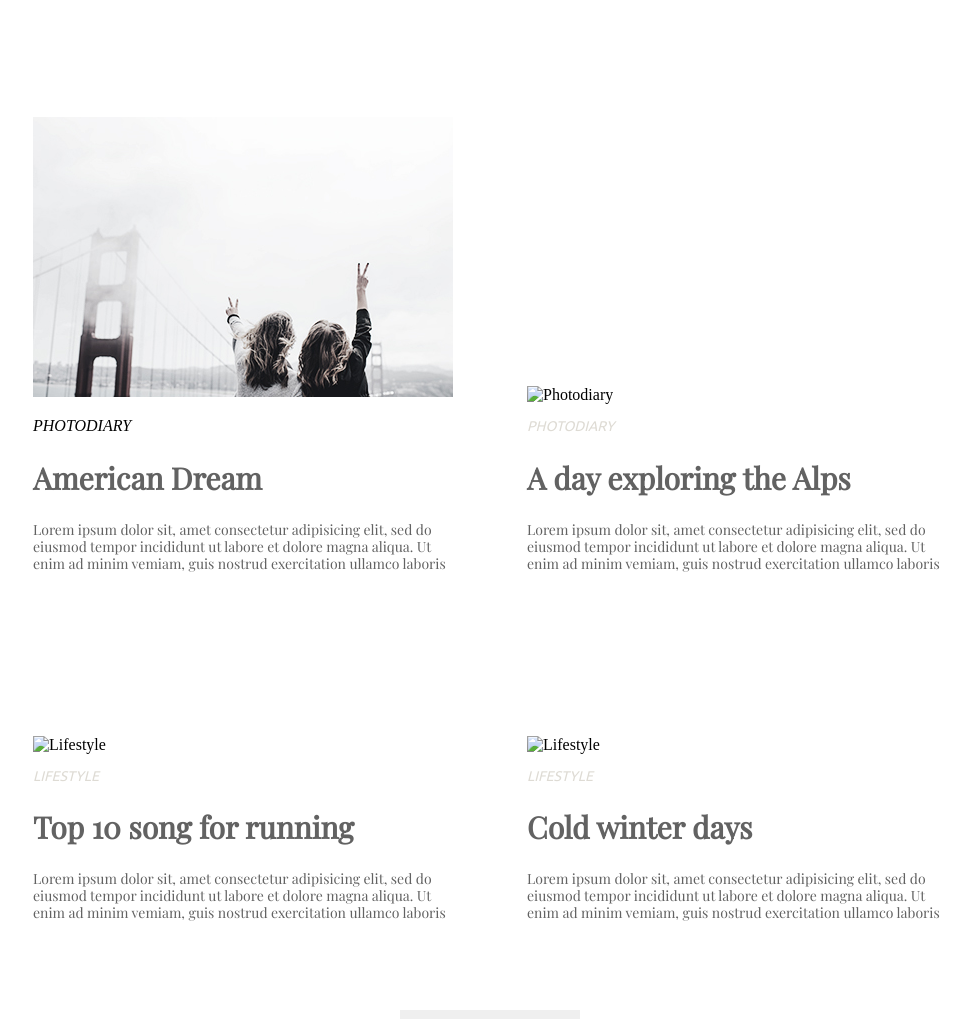
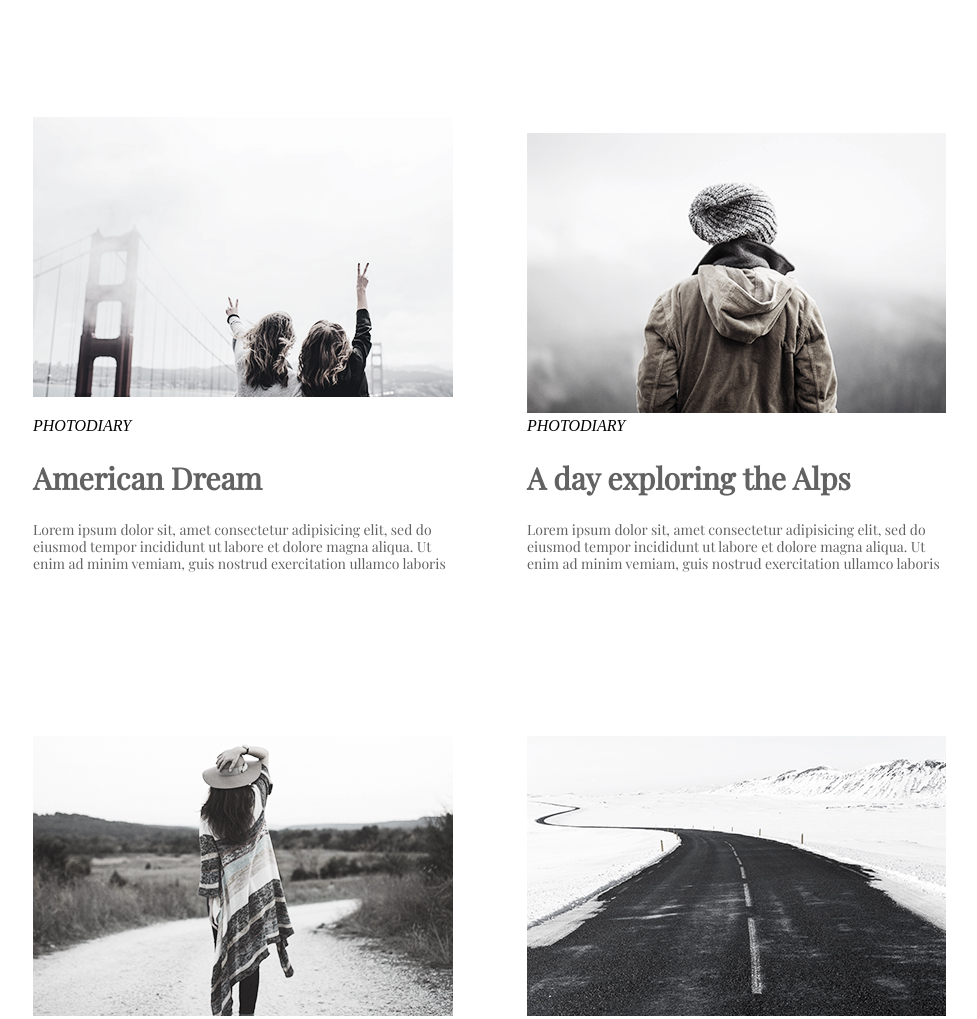
Before and after one commit to OlgaRybka/goit-fe-course, a plain HTML site: page html - css/module-3/index.html in a window 1280 px wide. Shown: the part 600-1619 px from the top of the page, without its empty margins (150-1127 px from the left). Drawn offline with nearby package versions, Linux system fonts and the light colour scheme.

Commit message:
fixed mistakes

```diff
--- a/html - css/module-3/index.html
+++ b/html - css/module-3/index.html
@@ -22,37 +22,37 @@
     <main>
     <div class="container">
 <article>
-  <img src="./Img/Img1.jpg" alt="Lifestyle">
+  <img src="./img/Img1.jpg" alt="Lifestyle">
    <p class = "description"><i>LIFESTYLE</i></p>
     <h2 class ="title"> <b>More than just a music festival </b> </h2>
     <p class ="about">Lorem ipsum dolor sit, amet consectetur adipisicing elit, sed do eiusmod tempor incididunt ut labore et dolore magna aliqua. Ut enim ad minim vemiam, guis nostrud exercitation ullamco laboris </p>
 </article>
 <article class ="second">
-   <img src="./Img/Img2.jpg" alt="Lifestyle">
+   <img src="./img/Img2.jpg" alt="Lifestyle">
    <p class = "description"><i>LIFESTYLE</i></p>
     <h2 class ="title"> <b> Life tastes better with coffee </b> </h2>
     <p class ="about">Lorem ipsum dolor sit, amet consectetur adipisicing elit, sed do eiusmod tempor incididunt ut labore et dolore magna aliqua. Ut enim ad minim vemiam, guis nostrud exercitation ullamco laboris</p>
 </article>
 <article >
-    <img src="./Img/Img3.jpg" alt="Photodiary">
+   <img src="./img/Img3.jpg" alt="Photodiary">
    <p class = |"description"><i>PHOTODIARY</i></p>
     <h2 class ="title"> <b> American Dream </b></h2>
     <p class ="about"> Lorem ipsum dolor sit, amet consectetur adipisicing elit, sed do eiusmod tempor incididunt ut labore et dolore magna aliqua. Ut enim ad minim vemiam, guis nostrud exercitation ullamco laboris </p>
 </article>
 <article class ="second">
-    <img src=".Img/Img4.jpg" alt="Photodiary">
+    <img src="./Img/Img4.jpg" alt="Photodiary>
    <p class = "description"><i>PHOTODIARY</i></p>
     <h2 class ="title"><b>A day exploring the Alps</b></h2>
     <p class ="about"> Lorem ipsum dolor sit, amet consectetur adipisicing elit, sed do eiusmod tempor incididunt ut labore et dolore magna aliqua. Ut enim ad minim vemiam, guis nostrud exercitation ullamco laboris </p>
 </article>
 <article >
-    <img  src=".Img/Img5.jpg" alt="Lifestyle" >
+    <img src="./Img/Img5.jpg" alt="Lifestyle">
    <p class = "description"><i>LIFESTYLE</i></p>
     <h2 class ="title"><b>Top 10 song for running </b></h2>
     <p class ="about"> Lorem ipsum dolor sit, amet consectetur adipisicing elit, sed do eiusmod tempor incididunt ut labore et dolore magna aliqua. Ut enim ad minim vemiam, guis nostrud exercitation ullamco laboris </p>
 </article>
 <article class ="second">
-    <img  src=".Img/Img6.jpg" alt="Lifestyle">
+    <img  src="./Img/Img6.jpg" alt="Lifestyle">
    <p class = "description"><i>LIFESTYLE</i></p>
     <h2 class ="title"><b>Cold winter days</b></h2>
     <p class ="about">Lorem ipsum dolor sit, amet consectetur adipisicing elit, sed do eiusmod tempor incididunt ut labore et dolore magna aliqua. Ut enim ad minim vemiam, guis nostrud exercitation ullamco laboris </p>
```
